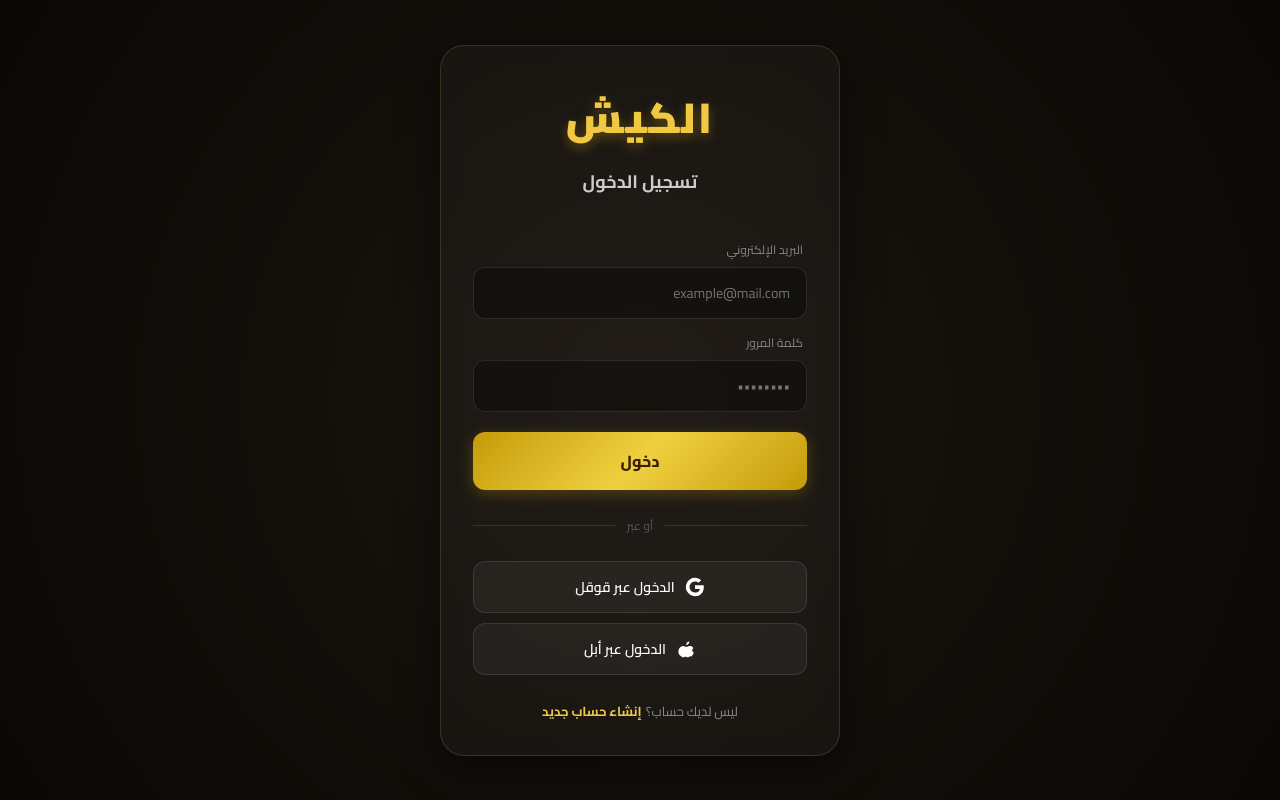
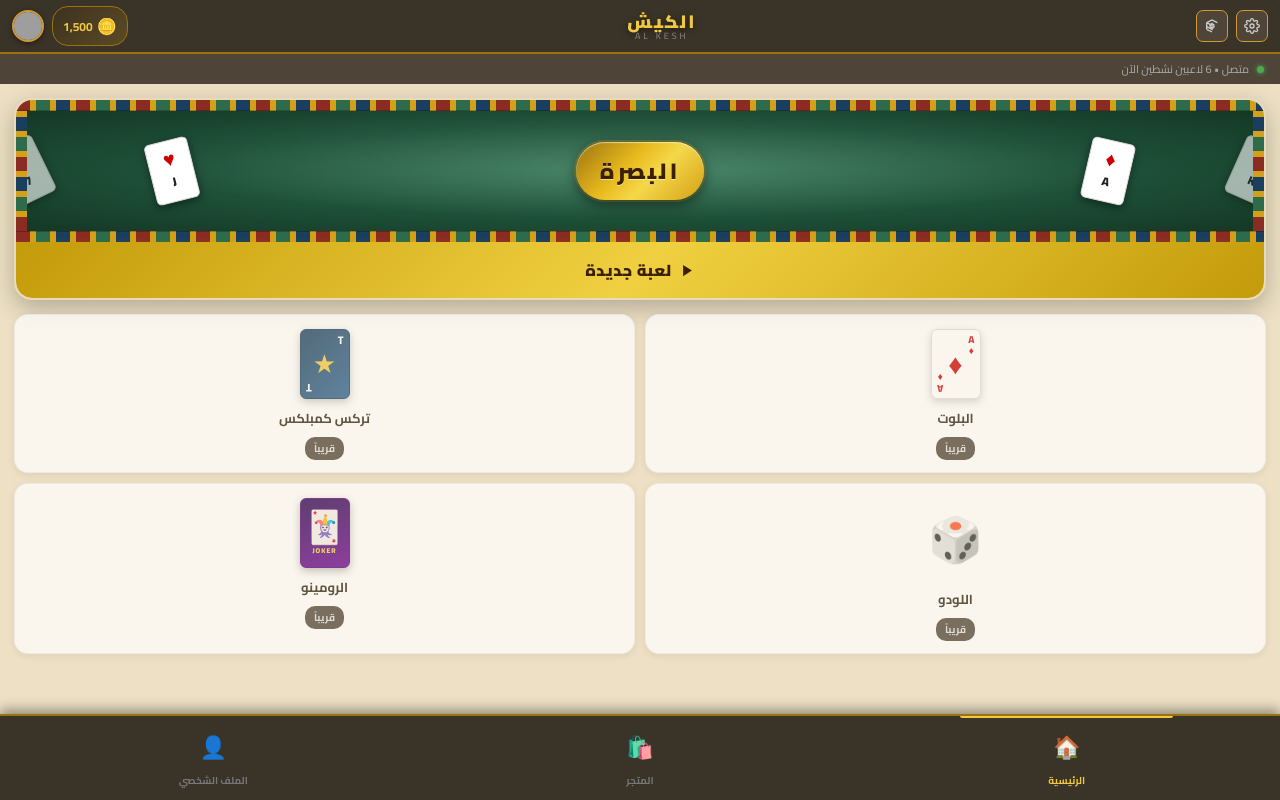
Before and after one commit to devmoftah/basra-game, a React (Vite) app: page / in a window 1280 px wide. Built offline with nearby package versions, Linux system fonts and the light colour scheme; no server answers; grey boxes are pictures that could not be loaded.

Commit message:
Fix app: immediate demo mode without Firebase complications

```diff
--- a/src/App.tsx
+++ b/src/App.tsx
@@ -1,7 +1,4 @@
 import { useState, useEffect } from 'react';
-import { onAuthStateChanged } from 'firebase/auth';
-import { doc, onSnapshot } from 'firebase/firestore';
-import { auth, db } from './firebase';
 import LobbyScreen from './screens/LobbyScreen';
 import GameScreen from './screens/GameScreen';
 import StoreScreen from './screens/StoreScreen';
@@ -18,44 +15,22 @@ function App() {
     const [loading, setLoading] = useState(true);
 
     useEffect(() => {
-        let unsubData: (() => void) | null = null;
+        // Immediate demo mode for now - skip Firebase entirely
+        const timer = setTimeout(() => {
+            setUser({
+                uid: 'demo',
+                displayName: 'لاعب تجريبي',
+                coins: 1500,
+                purchasedSkins: ['k1', 't2'],
+                activeCardSkinId: 'k1',
+                activeTableSkinId: 't2',
+                stats: { wins: 0, losses: 0, totalGames: 0 }
+            });
+            setScreen('lobby');
+            setLoading(false);
+        }, 1000);
 
-        const unsubscribe = onAuthStateChanged(auth, (firebaseUser) => {
-            if (unsubData) { unsubData(); unsubData = null; }
-
-            if (firebaseUser) {
-                const userRef = doc(db, 'users', firebaseUser.uid);
-                unsubData = onSnapshot(userRef,
-                    (docSnap) => {
-                        if (docSnap.exists()) {
-                            setUser(docSnap.data());
-                            setScreen('lobby');
-                        } else {
-                            setScreen('auth');
-                        }
-                        setLoading(false);
-                    },
-                    (error) => {
-                        console.error("Firestore loading error:", error);
-                        setScreen('auth');
-                        setLoading(false);
-                    }
-                );
-            } else {
-                setUser(null);
-                setScreen('auth');
-                setLoading(false);
-            }
-        }, (error) => {
-            console.error("Auth state change error:", error);
-            setLoading(false);
-            setScreen('auth');
-        });
-
-        return () => {
-            unsubscribe();
-            if (unsubData) unsubData();
-        };
+        return () => clearTimeout(timer);
     }, []);
 
     if (loading) {
```
